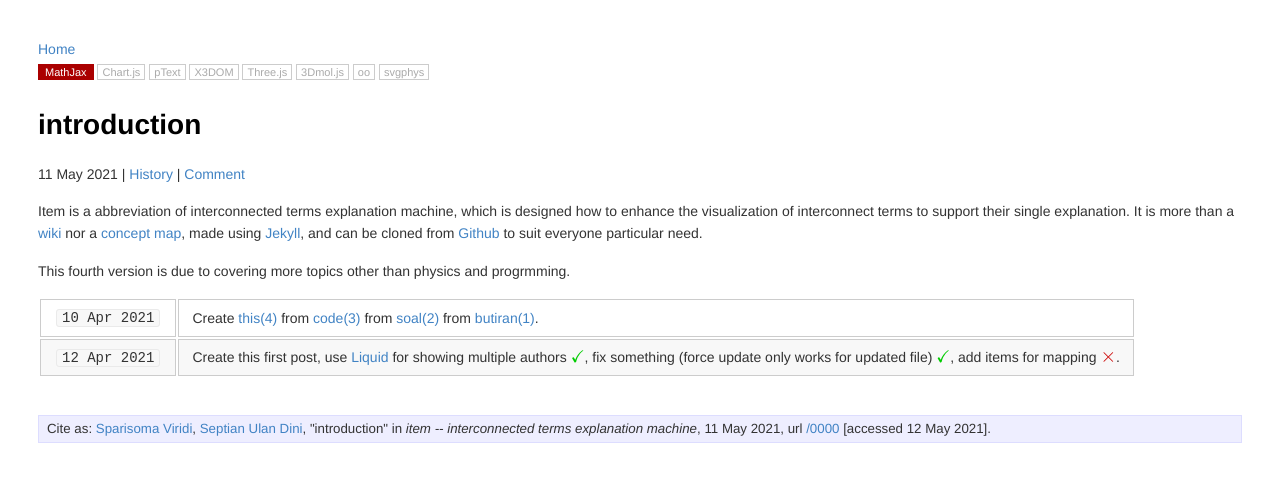
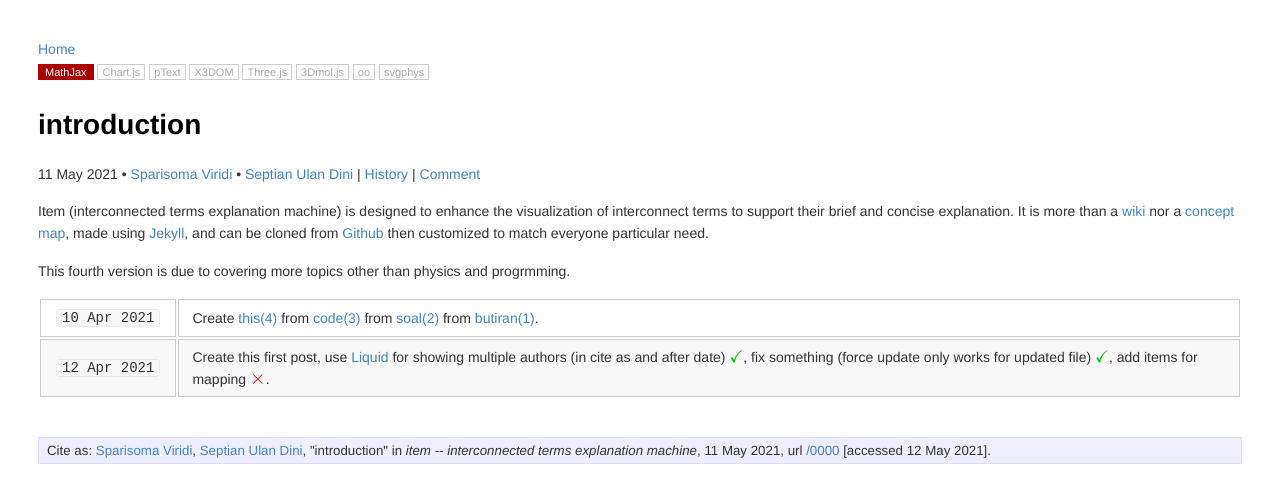
Before and after one commit to dudung/butir, a Jekyll site: the page built from _posts/0/00/2021-05-12-introduction.md, in a window 1280 px wide. Shown: the top 503 px of the page. Built offline with Jekyll 4.4.1, drawn with Linux system fonts in a browser that asks for light colours; formulas are drawn with MathJax 3.

Commit message:
fix author after date information

```diff
--- a/_layouts/item.html
+++ b/_layouts/item.html
@@ -20,12 +20,18 @@ https://twitter.com/intent/tweet?url={{ site.url }}{{ site.baseurl }}{{ page.url
 &text=
 {% endcapture %}
 
+{% assign authors = "" %}
+{% for a in page.authors %}
+	{% assign author = site.authors | where: "short_name", a | first %}
+{% assign namelink = "<a href='" | append: site.baseurl | append: author.url | append: "'>" | append: author.name | append: "</a>" %}
+
+{% assign authors = authors | append: " &bull; " | append: namelink %}
+{% endfor %}
+
 <p>
 {{ page.date | date_to_string }}
-{% assign author = site.author | where: 'short_name', page.author | first %}
-{% if author %}
-	- <a href="{{ site.baseurl }}{{ author.url }}" title="Browse author information">{{ author.name }}</a>
-{% endif %}
+{% assign author = site.author | where: 'short_name', page.authors | first %}
+{% if authors %} {{ authors }} {% endif %}
 | <a href="{{ page.src }}" title="See article history">History</a> |
 <a id='comment' href="{{ tweet_url }}" name="{{ tweet_msg }}" rel="nofollow" target="_blank" title="Give comment on Twitter">Comment</a>
 </p>
--- a/_posts/0/00/2021-05-12-introduction.md
+++ b/_posts/0/00/2021-05-12-introduction.md
@@ -19,9 +19,9 @@ src: https://github.com/dudung/item/commits/main/_posts/0/00/2021-05-12-introduc
 twitter_username: 6unpnp
 items: ['0001', '0002']
 ---
-Item is a abbreviation of interconnected terms explanation machine, which is designed how to enhance the visualization of interconnect terms to support their single explanation. It is more than a [wiki](https://en.wikipedia.org/wiki/Wiki) nor a [concept map](https://ctl.byu.edu/tip/concept-mapping), made using [Jekyll](https://jekyllrb.com/), and can be cloned from [Github](https://github.com/dudung/item) to suit everyone particular need.
+Item (interconnected terms explanation machine) is designed to enhance the visualization of interconnect terms to support their brief and concise explanation. It is more than a [wiki](https://en.wikipedia.org/wiki/Wiki) nor a [concept map](https://ctl.byu.edu/tip/concept-mapping), made using [Jekyll](https://jekyllrb.com/), and can be cloned from [Github](https://github.com/dudung/item) then customized to match everyone particular need.
 
 This fourth version is due to covering more topics other than physics and progrmming.
 
 `10 Apr 2021` | Create [this(4)](https://dudung.github.io/item) from [code(3)](https://dudung.github.io/code) from [soal(2)](https://dudung.github.io/soal) from [butiran(1)](https://butiran.github.io).
-`12 Apr 2021` | Create this first post, use [Liquid ](https://shopify.github.io/liquid/) for showing multiple authors $\color{#0c0}\checkmark$, fix something (force update only works for updated file) $\color{#0c0}\checkmark$, add items for mapping $\large\color{#c00}\times$.
+`12 Apr 2021` | Create this first post, use [Liquid ](https://shopify.github.io/liquid/) for showing multiple authors (in cite as and after date) $\color{#0c0}\checkmark$, fix something (force update only works for updated file) $\color{#0c0}\checkmark$, add items for mapping $\large\color{#c00}\times$.
```
